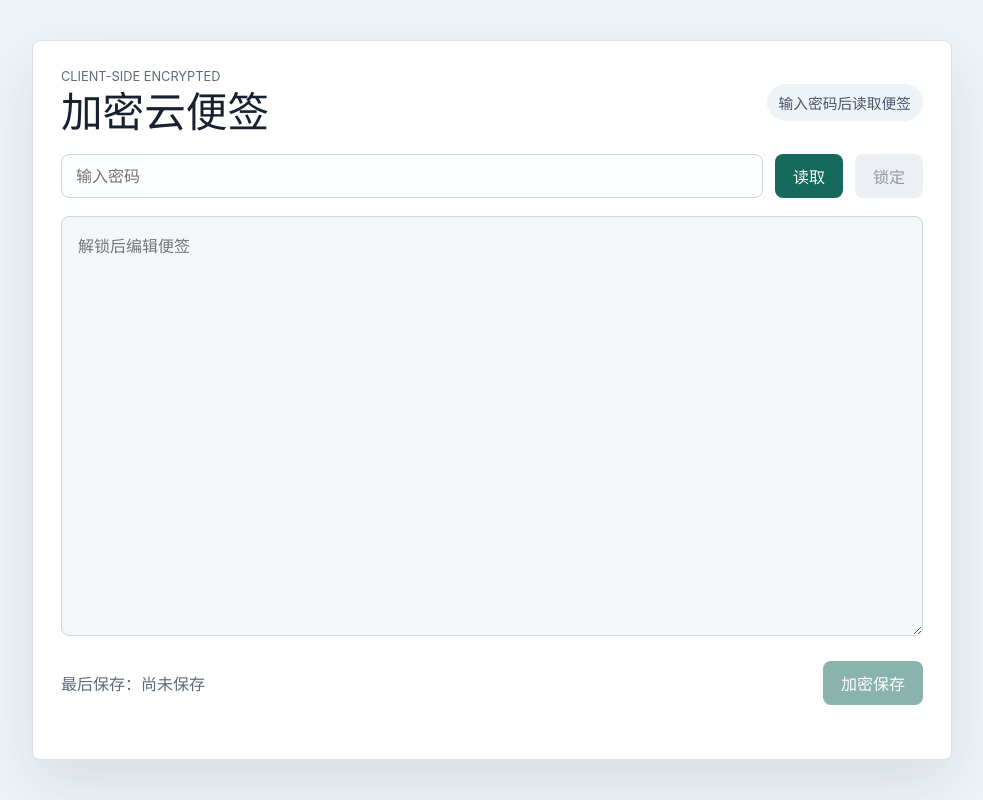
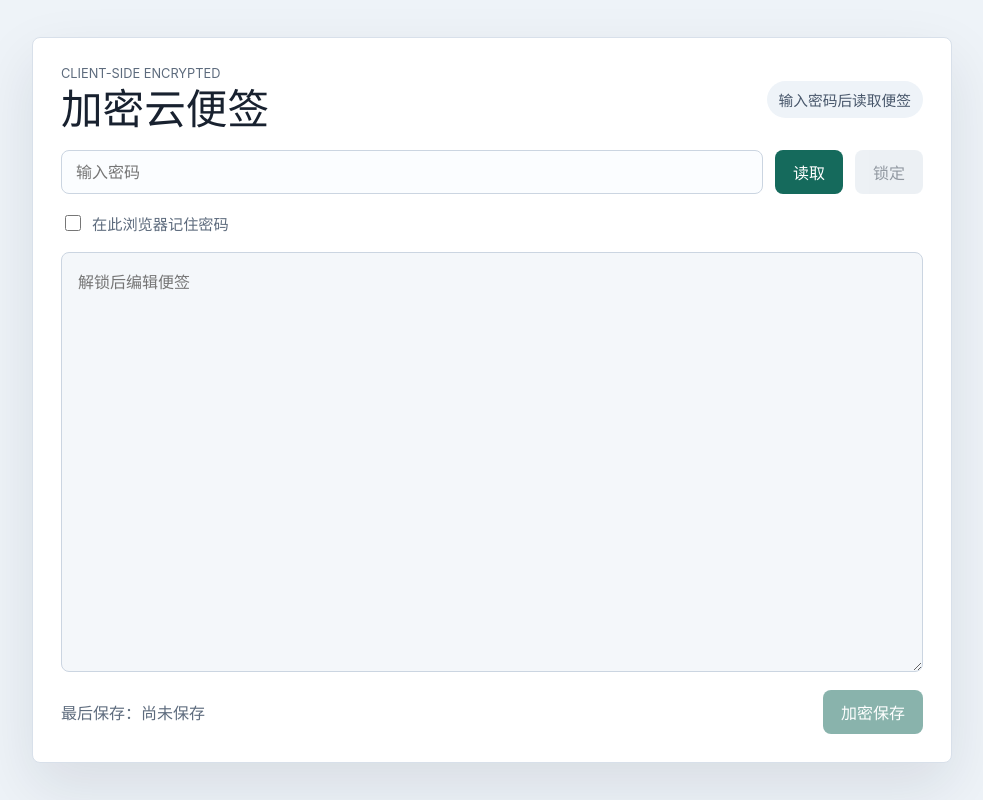
Before and after one commit to PANDAJSR/cloud_notes, a Vue app in the folder frontend/: page / in a window 1280 px wide. Shown: the whole page, without its empty margins (148-1131 px from the left). Built offline with nearby package versions, Linux system fonts and the light colour scheme; no server answers.

Commit message:
Remember password in browser

```diff
--- a/frontend/src/App.vue
+++ b/frontend/src/App.vue
@@ -1,6 +1,6 @@
 <script setup lang="ts">
 import sodium from "libsodium-wrappers-sumo";
-import { computed, ref } from "vue";
+import { computed, onMounted, ref, watch } from "vue";
 
 type StoredNote = {
   payload: string | null;
@@ -29,8 +29,10 @@ type EncryptedPayload = {
 };
 
 const apiBase = import.meta.env.VITE_API_BASE ?? "";
+const rememberedPasswordKey = "cloud-notes:remembered-password";
 
 const password = ref("");
+const rememberPassword = ref(false);
 const note = ref("");
 const updatedAt = ref<string | null>(null);
 const isUnlocked = ref(false);
@@ -48,6 +50,32 @@ const updatedAtText = computed(() => {
     dateStyle: "medium",
     timeStyle: "short"
   }).format(new Date(updatedAt.value));
+});
+
+onMounted(() => {
+  const rememberedPassword = localStorage.getItem(rememberedPasswordKey);
+  if (rememberedPassword) {
+    password.value = rememberedPassword;
+    rememberPassword.value = true;
+    status.value = "已填入保存的密码";
+  }
+});
+
+watch(rememberPassword, (shouldRemember) => {
+  if (!shouldRemember) {
+    localStorage.removeItem(rememberedPasswordKey);
+    return;
+  }
+
+  if (password.value) {
+    localStorage.setItem(rememberedPasswordKey, password.value);
+  }
+});
+
+watch(password, (nextPassword) => {
+  if (rememberPassword.value && nextPassword) {
+    localStorage.setItem(rememberedPasswordKey, nextPassword);
+  }
 });
 
 function bytesToBase64(bytes: Uint8Array): string {
@@ -232,12 +260,14 @@ async function unlock() {
     if (!stored.payload) {
       note.value = "";
       isUnlocked.value = true;
+      syncRememberedPassword();
       status.value = "新便签";
       return;
     }
 
     note.value = await decryptNote(stored.payload, password.value);
     isUnlocked.value = true;
+    syncRememberedPassword();
     status.value = "已解锁";
   } catch (error) {
     isUnlocked.value = false;
@@ -277,6 +307,7 @@ async function save() {
     const stored = (await response.json()) as StoredNote;
     updatedAt.value = stored.updatedAt;
     isUnlocked.value = true;
+    syncRememberedPassword();
     status.value = "已保存";
   } catch (error) {
     errorMessage.value = error instanceof Error ? error.message : "保存失败";
@@ -288,11 +319,22 @@ async function save() {
 
 function lock() {
   note.value = "";
-  password.value = "";
+  if (!rememberPassword.value) {
+    password.value = "";
+  }
   updatedAt.value = null;
   isUnlocked.value = false;
   errorMessage.value = "";
   status.value = "已锁定";
+}
+
+function syncRememberedPassword() {
+  if (rememberPassword.value && password.value) {
+    localStorage.setItem(rememberedPasswordKey, password.value);
+    return;
+  }
+
+  localStorage.removeItem(rememberedPasswordKey);
 }
 </script>
 
@@ -323,6 +365,11 @@ function lock() {
         </button>
       </form>
 
+      <label class="remember-row">
+        <input v-model="rememberPassword" type="checkbox" />
+        <span>在此浏览器记住密码</span>
+      </label>
+
       <p v-if="errorMessage" class="error">{{ errorMessage }}</p>
 
       <textarea
--- a/frontend/src/styles.css
+++ b/frontend/src/styles.css
@@ -137,6 +137,22 @@ h1 {
   box-shadow: 0 0 0 3px rgb(21 106 92 / 14%);
 }
 
+.remember-row {
+  display: inline-flex;
+  width: fit-content;
+  gap: 8px;
+  align-items: center;
+  color: #5d6b7d;
+  cursor: pointer;
+  font-size: 0.95rem;
+}
+
+.remember-row input {
+  width: 16px;
+  height: 16px;
+  accent-color: #156a5c;
+}
+
 .error {
   margin: 0;
   border-radius: 8px;
```
